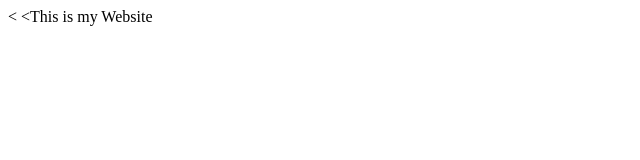
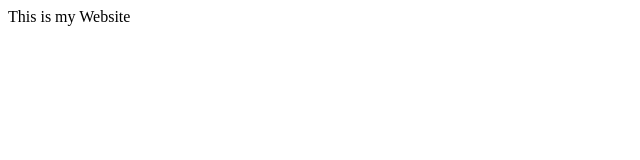
Before and after one commit to Patrick-Pajarillaga/Patrick-Pajarillaga.github.io, a plain HTML site: page index.html in a window 1280 px wide. Shown: the full height of the page, 0-640 px from the left. Drawn offline with Linux system fonts and the light colour scheme.

Commit message:
Better TEST 123

```diff
--- a/index.html
+++ b/index.html
@@ -1,5 +1,6 @@
 <!DOCTYPE HTML>
 <html lang = "en">
-<<hea>
-  <<h>This is my Website</h>
+<hea>
+  <h>This is my Website</h>
 </hea>
+</html>
```
